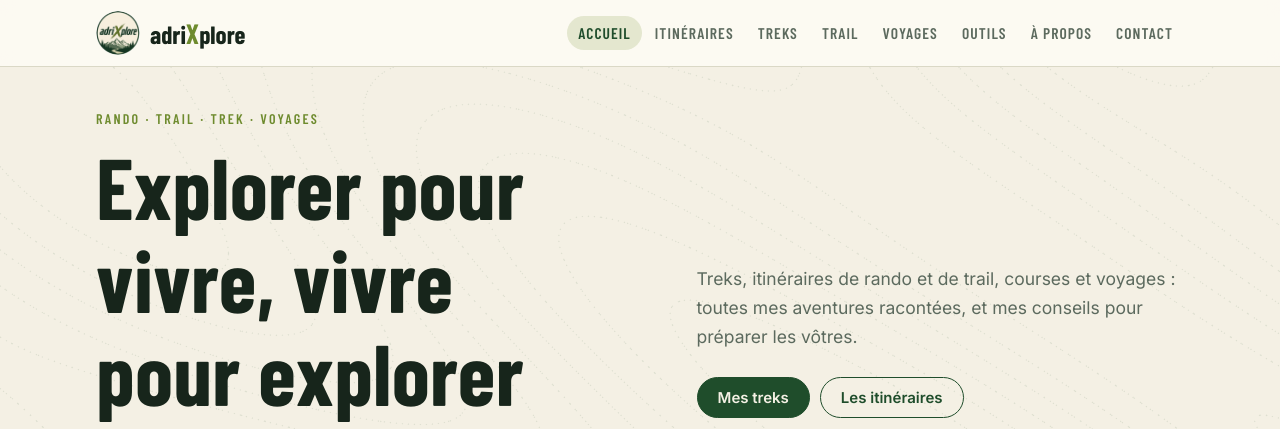
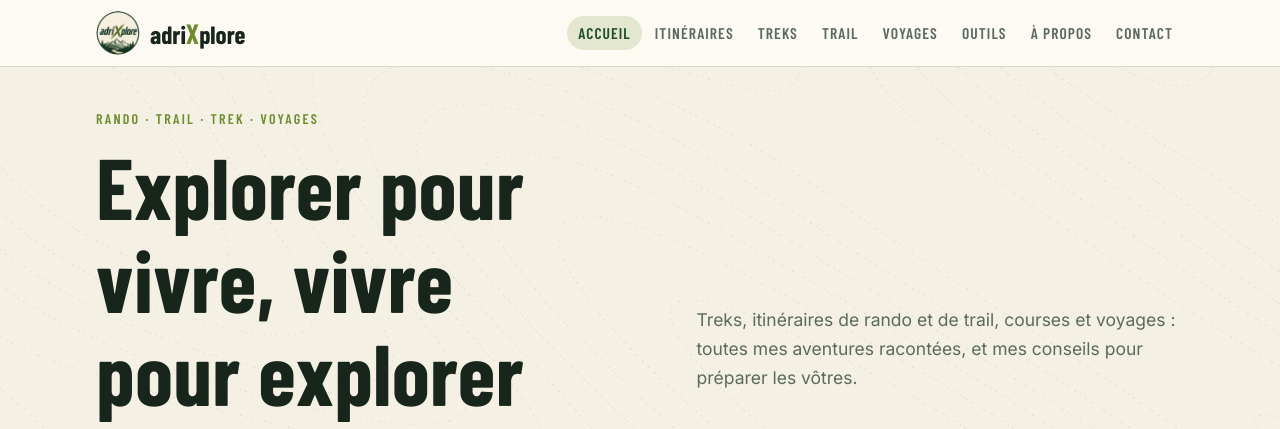
Before and after one commit to adrixplore/adrixplore, a plain HTML site: page accueil.html in a window 1280 px wide. Shown: the top 429 px of the page. Drawn offline with nearby package versions, Linux system fonts and the light colour scheme.

Commit message:
Accueil : retire les boutons Mes treks / Les itinéraires
Co-Authored-By: Claude Opus 5.5 <noreply@anthropic.com>
Claude-Session: https://claude.ai/code/session_01UEYoejEPyEvTuvmNGvRzqb

```diff
--- a/accueil.html
+++ b/accueil.html
@@ -29,8 +29,7 @@
   <div class="home-intro"><div>
     <div class="eyebrow">Rando · trail · trek · voyages</div>
     <h1>Explorer pour vivre, vivre pour explorer</h1></div>
-    <div><p class="lead">Treks, itinéraires de rando et de trail, courses et voyages : toutes mes aventures racontées, et mes conseils pour préparer les vôtres.</p>
-    <div class="btns"><a class="btn" href="treks.html">Mes treks</a><a class="btn btn-ghost" href="itineraires.html">Les itinéraires</a></div></div></div>
+    <div><p class="lead">Treks, itinéraires de rando et de trail, courses et voyages : toutes mes aventures racontées, et mes conseils pour préparer les vôtres.</p></div></div>
   <div class="mosaic"><a class="tile" href="treks.html"><img src="img/20250810_102326890_ios-1-edited.jpg" alt="Lac de montagne face au massif du Mont-Blanc"><span>Treks</span></a><a class="tile" href="itineraires.html"><img src="img/20250518_143749499_ios-1-1-edited.jpg" alt="Falaises des calanques au-dessus de la mer"><span>Itinéraires</span></a><a class="tile" href="trail.html"><img src="img/20250610_110136870_ios-1-edited.jpg" alt="Adrien en course dans les hautes herbes" loading="lazy"><span>Trail</span></a><a class="tile" href="voyages.html"><img src="img/20240711_154917386_ios-2-edited.jpg" alt="Plage de sable blanc et eau turquoise sous un palmier" loading="lazy"><span>Voyages</span></a></div>
 </div></div>
 <section class="block"><div class="wrap"><div class="sec-head"><div><h2>Derniers itinéraires</h2><p>Mes dernières randos à refaire, avec trace GPX et profil.</p></div><a href="itineraires.html">Tous les itinéraires →</a></div>
```
Also changed, not shown: index.html (+1 -2 lines).
